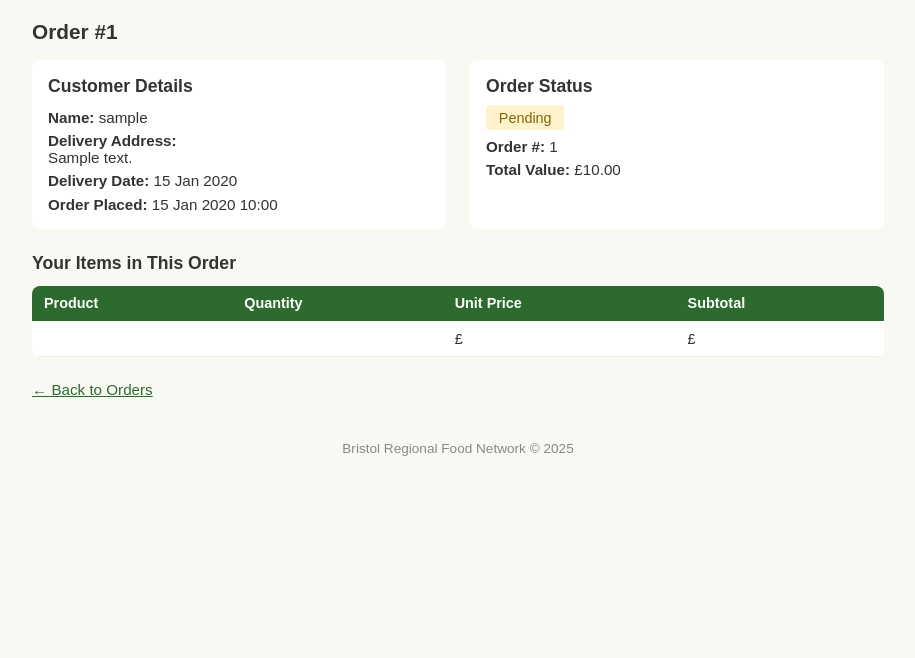
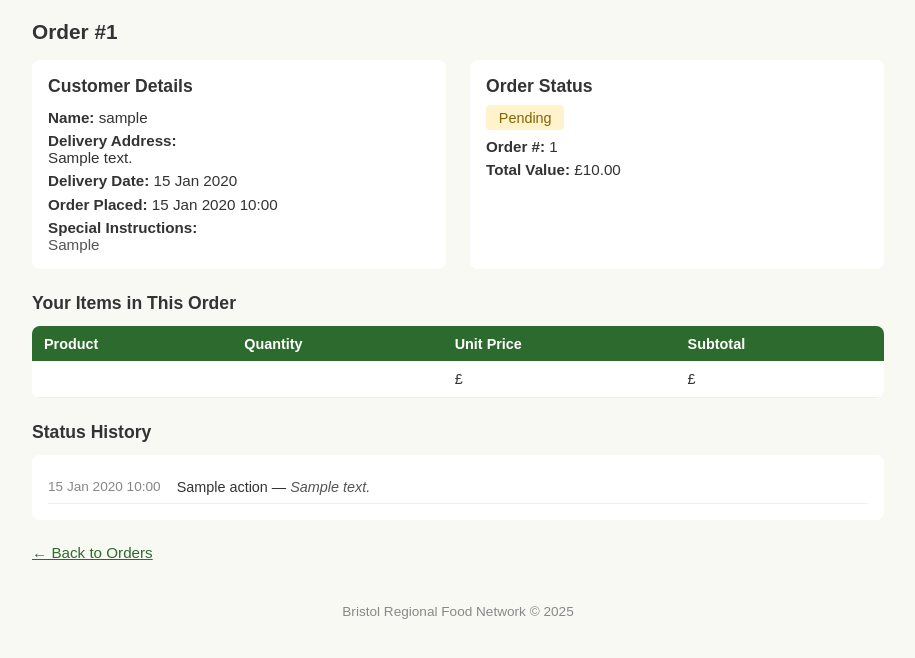
Before and after one commit to JamieAtGit/DAESDev, a Django app: template templates/marketplace/order_detail.html in a window 1280 px wide. Shown: the part 43-701 px from the top of the page, without its empty margins (182-1097 px from the left). Run offline with Django 4.2, Linux system fonts and the light colour scheme; tables that the repository leaves empty hold one stand-in row (values such as "Sample post"); the template is opened without the code that fills it: values that come from a table or form of the project are taken from there, most other values are stand-ins (such as "Sample title", 1, 10 or a date in 2020); data that the repository does not hold is empty.

Commit message:
update order, product and customer order history templates

```diff
--- a/templates/marketplace/order_detail.html
+++ b/templates/marketplace/order_detail.html
@@ -10,6 +10,10 @@
         <p style="margin-top:0.4rem;"><strong>Delivery Address:</strong><br>{{ order.delivery_address }}</p>
         <p style="margin-top:0.4rem;"><strong>Delivery Date:</strong> {{ order.delivery_date|date:"d M Y" }}</p>
         <p style="margin-top:0.4rem;"><strong>Order Placed:</strong> {{ order.created_at|date:"d M Y H:i" }}</p>
+        {% if order.special_instructions %}
+        <p style="margin-top:0.4rem;"><strong>Special Instructions:</strong><br>
+            <span style="color:#555;">{{ order.special_instructions }}</span></p>
+        {% endif %}
     </div>
     <div style="background:white; padding:1rem; border-radius:8px;">
         <h3>Order Status</h3>
@@ -25,6 +29,11 @@
         {% if next_status %}
         <form method="post" action="{% url 'order_status_update' order.pk %}" style="margin-top:1rem;">
             {% csrf_token %}
+            <div style="margin-bottom:0.6rem;">
+                <label style="display:block; font-size:0.85rem; color:#666; margin-bottom:0.3rem;">Note (optional)</label>
+                <input type="text" name="note" placeholder="e.g. Products will be ready by delivery date"
+                    style="width:100%; padding:0.4rem 0.6rem; border:1px solid #ccc; border-radius:4px; font-size:0.85rem;">
+            </div>
             <button type="submit" class="btn btn-green">
                 {% if next_status == 'confirmed' %}Mark as Confirmed
                 {% elif next_status == 'ready' %}Mark as Ready for Delivery
@@ -58,5 +67,17 @@
     </tbody>
 </table>
 
+{% if history %}
+<h3 style="margin-bottom:0.75rem;">Status History</h3>
+<div style="background:white; border-radius:8px; padding:1rem; margin-bottom:1.5rem;">
+    {% for entry in history %}
+    <div style="display:flex; gap:1rem; padding:0.5rem 0; border-bottom:1px solid #f0f0f0;">
+        <span style="color:#888; font-size:0.85rem; white-space:nowrap;">{{ entry.timestamp|date:"d M Y H:i" }}</span>
+        <span style="font-size:0.9rem;">{{ entry.action }}{% if entry.notes %} — <em style="color:#555;">{{ entry.notes }}</em>{% endif %}</span>
+    </div>
+    {% endfor %}
+</div>
+{% endif %}
+
 <a href="{% url 'order_list' %}" style="color:#2d6a2d;">&larr; Back to Orders</a>
 {% endblock %}
```
Also changed, not shown: templates/marketplace/order_list.html (+12 -1 lines).
